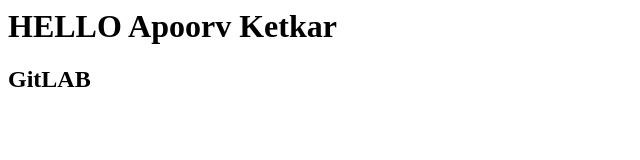
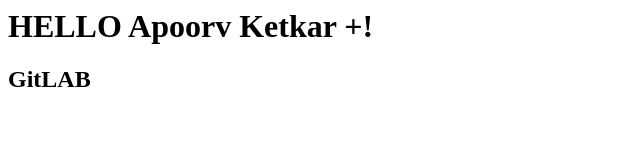
Before and after one commit to Apoorv-github/testdir, a plain HTML site: page index.html in a window 1280 px wide. Shown: the full height of the page, 0-640 px from the left. Drawn offline with Linux system fonts and the light colour scheme.

Commit message:
third attempt

```diff
--- a/index.html
+++ b/index.html
@@ -1,4 +1,4 @@
 <html>
-<h1> HELLO Apoorv Ketkar  </h1>
+<h1> HELLO Apoorv Ketkar +!  </h1>
   <h2> GitLAB </h2>
 </html>
```
